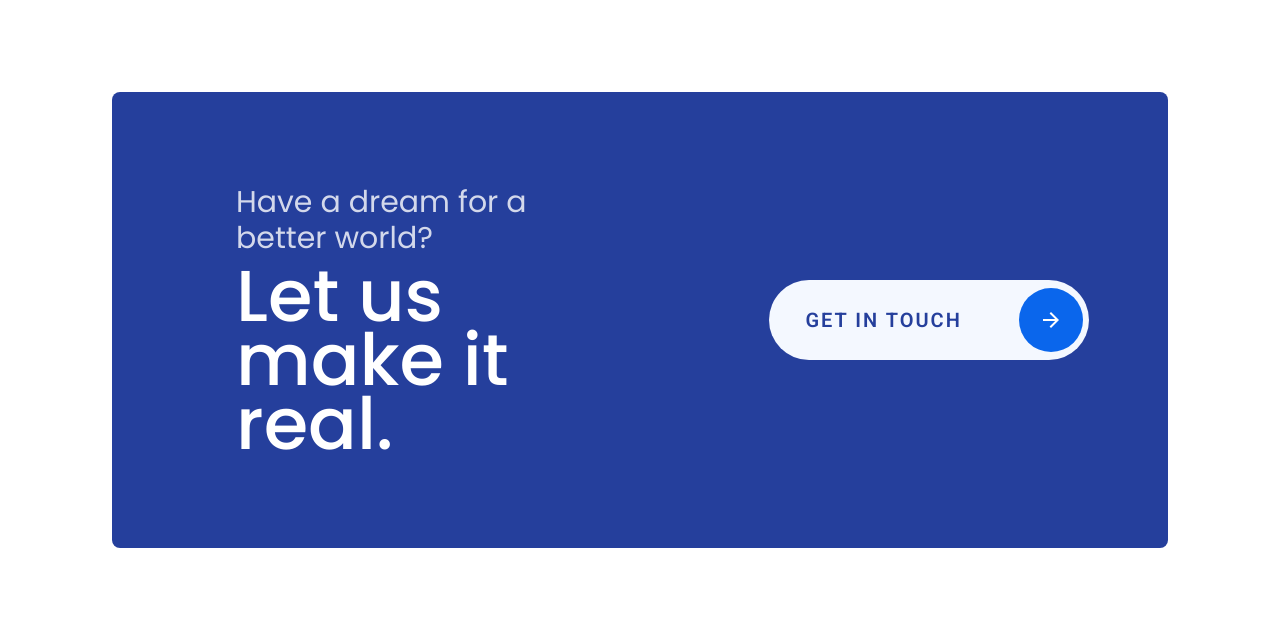
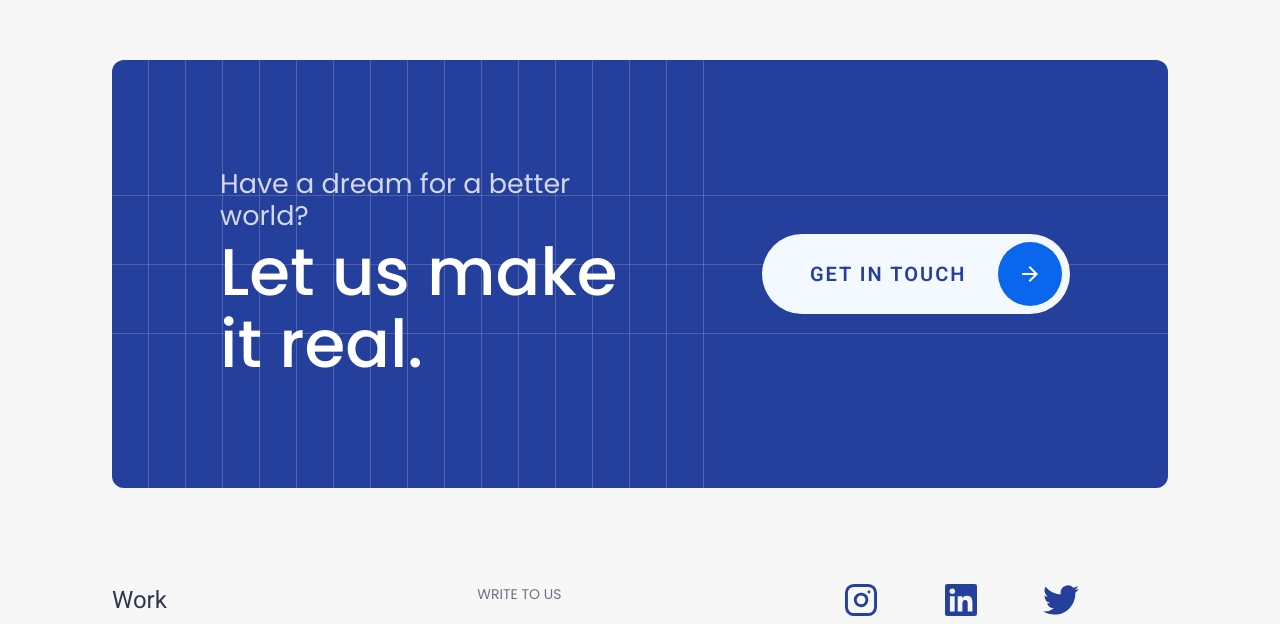
Before and after one commit to primathonacademy/april-batch-live-project, a React (Vite) app: page / in a window 1280 px wide. Shown: the part 11007-11631 px from the top of the page. Built offline with nearby package versions, Linux system fonts and the light colour scheme; a web font is replaced by a local one.

Commit message:
[Feature] : Get in touch component enhancement

```diff
--- a/src/components/Footer.jsx
+++ b/src/components/Footer.jsx
@@ -2,6 +2,7 @@
 import { IMPORTANT_PAGES, NAV_ITEMS } from '../constants/app-constant';
 
 import { brandLogo, instagramIcon, linkedinIcon, twitterIcon } from '../assets';
+import GetInTouch from './GetInTouch';
 
 const NavElements = () => {
     return (
@@ -29,7 +30,8 @@
 
 const Footer = () => {
     return (
-        <footer className="px-6 md:px-16 lg:px-20 xl:px-28 2xl:px-36 bg-neutral-100 pt-24">
+        <footer className="px-6 md:px-16 lg:px-20 xl:px-28 2xl:px-36 bg-fade-white pt-24">
+            <GetInTouch />
             <div className="flex flex-col md:flex-row justify-between gap-10 flex-wrap">
                 <div className="flex-1 justify-between">
                     <NavElements />
--- /dev/null
+++ b/src/components/GetInTouch.jsx
@@ -0,0 +1,46 @@
+import { NavLink } from 'react-router-dom';
+import { rightArrow } from '../assets/index';
+
+const GetInTouch = () => {
+    const divVerticalElements = Array.from({ length: 16 }).map((_, index) => (
+        <div key={index} className="h-[80vh] bg-fade-white opacity-20 w-px mr-3"></div>
+    ));
+    const divHorizontalElements = Array.from({ length: 4 }).map((_, index) => (
+        <hr key={index} className={index === 0 ? 'xl:hidden block' : 'block'} />
+    ));
+
+    return (
+        <div className="bg-fade-white pb-12 md:pb-16 lg:pb-20 xl:pb-24 2xl:pb-28">
+            <section className="flex flex-col sm:flex-row w-full bg-accent-blue p-3 rounded-lg md:rounded-xl relative overflow-hidden">
+                <div className="absolute left-0 top-28 sm:top-[118px] lg:top-20 xl:top-[135px] 2xl:top-[167px] 3xl:top-43.5 flex flex-col gap-11 md:gap-[44px] lg:gap-[52px] xl:gap-[68px] 2xl:gap-24 w-full border-fade-white opacity-20">
+                {divHorizontalElements}
+                </div>
+                <div className="absolute top-0 -left-32 sm:-left-6 md:left-7 lg:left-8 xl:left-9 2xl:left-10 flex items-center gap-2 lg:gap-5 xl:gap-6 2xl:gap-7">
+                    {divVerticalElements}
+                </div>
+                <div className="flex flex-col gap-1 xl:items-start py-16 xl:py-24 2xl:py-32 lg:pl-24 2xl:pl-28 lg:pr-10 xl:gap-1 2xl:gap-4 items-center w-full relative">
+                    <p className="font-poppins text-white opacity-80 lg:self-start text-start text-sm sm:text-base lg:text-2xl xl:text-2.5xl w-44 sm:w-48 lg:w-72 xl:w-full md:leading-6 lg:leading-8">
+                        Have a dream for a better world?
+                    </p>
+                    <h2 className="flex justify-center lg:justify-start items-start text-4xl lg:text-5xl xl:text-6.5xl 2xl:text-7.5xl font-poppins leading-tight lg:leading-13 xl:leading-18 2xl:leading-24 text-white font-medium w-44 sm:w-48 lg:w-full 2xl:w-137.5">
+                        Let us make it real.
+                    </h2>
+                </div>
+                <div className="w-full flex justify-center items-center pt-5 pb-12 sm:pb-5 z-10">
+                    <NavLink
+                        to="/"
+                        className="flex items-center justify-center cursor-pointer gap-8 xs:gap-14 2xl:gap-16 py-1 xl:py-2 pl-5 xl:pl-12 2xl:pl-16 bg-gray-bg-color rounded-full">
+                        <h1 className="text-accent-blue text-xs sm:text-sm md:text-base xl:text-xl leading-5 md:leading-6 tracking-wide xl:tracking-widest font-semibold">
+                            GET IN TOUCH
+                        </h1>
+                        <div className="flex items-center justify-center rounded-full p-2.5 sm:p-4 xl:p-6 mr-1 xl:mr-2 bg-brand-blue hover:bg-gradient-to-r hover:from-brand-blue hover:from-5% hover:to-brand-pink">
+                            <img src={rightArrow} alt="right arrow icon" className="w-3 h-3 sm:w-4 sm:h-4" />
+                        </div>
+                    </NavLink>
+                </div>
+            </section>
+        </div>
+    );
+};
+
+export default GetInTouch;
--- a/src/pages/homepage/GetInTouch.jsx
+++ /dev/null
@@ -1,33 +0,0 @@
-import { NavLink } from 'react-router-dom';
-import { rightArrow } from '../../assets/index';
-
-const GetInTouch = () => {
-    return (
-        <div className="px-9 md:px-16 lg:px-20 xl:px-28 2xl:px-36 py-16 md:py-24 lg:py-32 bg-light-pink">
-            <section className="flex flex-col md:flex-row w-full bg-accent-blue p-3 rounded-lg relative">
-                <div className="flex flex-col gap-1 justify-center xl:items-start py-16 xl:py-20 2xl:py-24 3xl:py-32 xl:px-28 3xl:px-36 md:gap-0 xl:gap-2 2xl:gap-4 items-center w-full relative">
-                    <p className="font-poppins text-white opacity-80 text-start text-sm sm:text-base lg:text-2xl xl:text-3xl 2xl:text-4xl w-44 sm:w-48 lg:w-72 xl:w-full md:leading-6 lg:leading-8">
-                        Have a dream for a better world?
-                    </p>
-                    <h2 className="flex justify-center items-start text-4xl lg:text-5xl xl:text-7xl 2xl:text-7.5xl font-poppins leading-9 md:leading-10 lg:leading-[51px] xl:leading-tighter text-white font-medium w-44 sm:w-48 lg:w-72 xl:w-full 2xl:w-5/6">
-                        Let us make it real.
-                    </h2>
-                </div>
-                <div className="w-full flex justify-center items-center pt-5 pb-12 md:pb-5">
-                    <NavLink
-                        to="/service"
-                        className="flex items-center justify-between bg-gray-bg-color py-1.5 pr-1.5 pl-9 w-64 h-14 md:h-16 xl:py-10 rounded-full lg:w-80 2xl:w-95 hover:bg-gradient-to-r hover:from-gray-bg-color hover:from-30% hover:to-pink-500 relative">
-                        <h1 className="text-accent-blue text-xs md:text-base xl:text-xl leading-5 md:leading-6 tracking-widest font-semibold">
-                            GET IN TOUCH
-                        </h1>
-                        <div className="flex items-center justify-center rounded-full w-11 h-11 md:w-12 md:h-12 xl:w-16 xl:h-16 bg-brand-blue hover:bg-gradient-to-r hover:from-gray-bg-color hover:from-30% hover:to-pink-500">
-                            <img src={rightArrow} alt="right arrow icon" className="w-3 h-3 md:w-4 md:h-4" />
-                        </div>
-                    </NavLink>
-                </div>
-            </section>
-        </div>
-    );
-};
-
-export default GetInTouch;
--- a/src/pages/homepage/index.jsx
+++ b/src/pages/homepage/index.jsx
@@ -1,7 +1,6 @@
 import HeroSection from './HeroSection';
 import OurServices from './OurService';
 import WorkComponent from './WorkComponent';
-import GetInTouch from './GetInTouch';
 import TheArt from './TheArtSection';
 import OurServiceSection from './OurServiceSection';
 import Customerlove from './Customerlove';
@@ -12,10 +11,9 @@
             <HeroSection />
             <OurServices />
             <WorkComponent />
-            <Customerlove/>
+            <Customerlove />
             <TheArt />
             <OurServiceSection />
-            <GetInTouch />
         </>
     );
 };
--- a/tailwind.config.js
+++ b/tailwind.config.js
@@ -37,7 +37,8 @@
             width: {
                 180: '45rem',
                 95: '23.75rem',
-                100: '25rem'
+                100: '25rem',
+                137.5: '34.375rem'
             },
 
             padding: {
@@ -52,7 +53,9 @@
             },
             fontSize: {
                 xxs: '0.625rem',
+                '2.5xl': '1.688rem',
                 '7.5xl': '5rem',
+                '6.5xl': '4.125rem',
                 '4.5xl': '2.875rem'
             },
             height: {
@@ -62,7 +65,11 @@
             lineHeight: {
                 15: '3.75rem',
                 22.5: '5.625rem',
-                tighter: '4rem'
+                24: '6rem',
+                tighter: '4rem',
+                12.25: '3.063rem',
+                18: '4.5rem',
+                13:'3.25rem'
             },
             backgroundImage: {
                 'gradient-linear':
```
